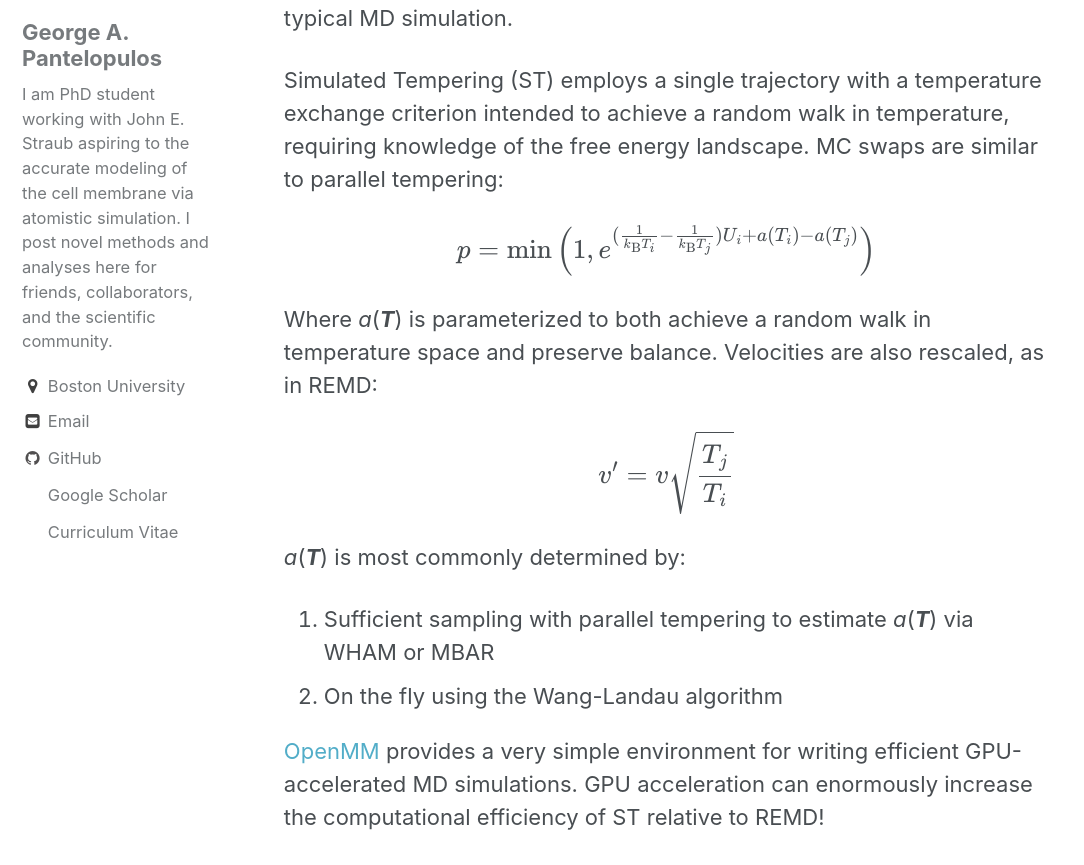
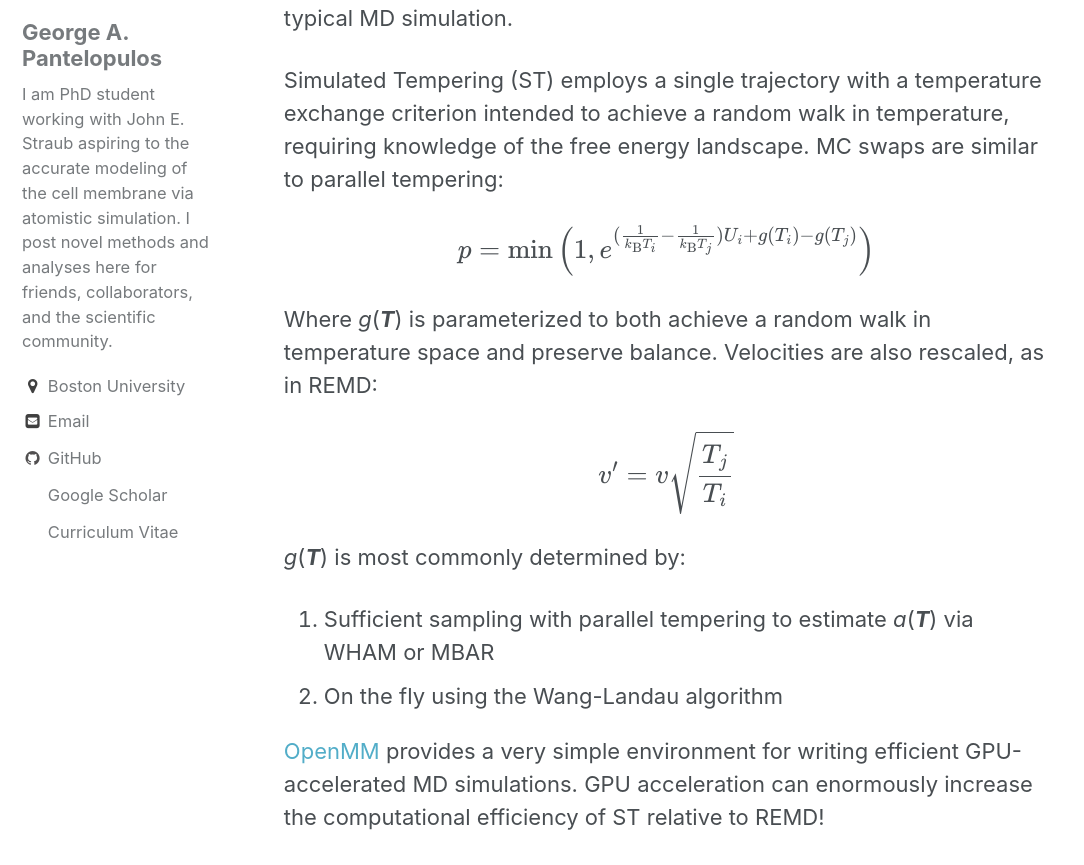
Before and after one commit to gpantel/gpantel.github.io, a Jekyll site: the page built from _posts/2017-06-06-MSST.markdown, in a window 1280 px wide and 900 px high, scrolled down 2269 px. Shown: the part 35-900 px from the top of the window, without its empty margins (0-1084 px from the left). Built offline with Jekyll 4.4.1, drawn with Linux system fonts in a browser that asks for light colours; formulas are drawn with MathJax 3.

```diff
--- a/_posts/2017-06-06-MSST.markdown
+++ b/_posts/2017-06-06-MSST.markdown
@@ -44,13 +44,13 @@ Running parallel trajectories can be extremely expensive, so much so that the co
 
 Simulated Tempering (ST) employs a single trajectory with a temperature exchange criterion intended to achieve a random walk in temperature, requiring knowledge of the free energy landscape. MC swaps are similar to parallel tempering:
 
-$$p = \text{min}\left(1,e^{(\frac{1}{k_\text{B}T_i}  - \frac{1}{k_\text{B}T_j})U_i + a(T_i) - a(T_j)}\right)$$
+$$p = \text{min}\left(1,e^{(\frac{1}{k_\text{B}T_i}  - \frac{1}{k_\text{B}T_j})U_i + g(T_i) - g(T_j)}\right)$$
 
-Where *a*(***T***) is parameterized to both achieve a random walk in temperature space and preserve balance. Velocities are also rescaled, as in REMD:
+Where *g*(***T***) is parameterized to both achieve a random walk in temperature space and preserve balance. Velocities are also rescaled, as in REMD:
 
 $$v' = v \sqrt{\frac{T_j}{T_i}}$$
 
-*a*(***T***) is most commonly determined by:
+*g*(***T***) is most commonly determined by:
 1. Sufficient sampling with parallel tempering to estimate *a*(***T***) via WHAM or MBAR
 2. On the fly using the Wang-Landau algorithm
 
--- a/_posts/2017-06-22-mixent.markdown
+++ b/_posts/2017-06-22-mixent.markdown
@@ -44,7 +44,7 @@ In recently submitted work we used this method to calculate the mixing entropy o
 **Figure** (Left) Visualization of a Voronoi Tessellation of lipid head group (x,y) coordinates (blue) in a slice of a  DPPC (purple), DIPC (pink), and cholesterol (black) mixture. (Right) Cartoon showing each type of voronoi edge when evaluating mixing entropy of only DPPC and DIPC.
 
 A python implementation of this method (with contribution from [Asanga Bandara](https://scholar.google.com/citations?user=fdnxyPwAAAAJ&hl=en)) used to tessel DPPC-DIPC-CHOL mixtures in the Martini coarse-grained model using scipy, MDAnalysis to get (x,y) coordinates of lipid head groups, and multiprocessing for parallization with OpenMP is available [on my github](https://github.com/gpantel/MD_methods-and-analysis/blob/master/membrane_analysis/ternary_lipid_voronoi_edges.py).
-
+-
 Please cite:
 G.A. Pantelopulos, T. Nagai, A. Bandara, A. Panahi, & J.E. Straub "Critical size dependence of domain formation observed in coarse-grained simulations of bilayers composed of ternary lipid mixtures," *Submitted* (2017)
 
```
Also changed, not shown: 1 other file.
